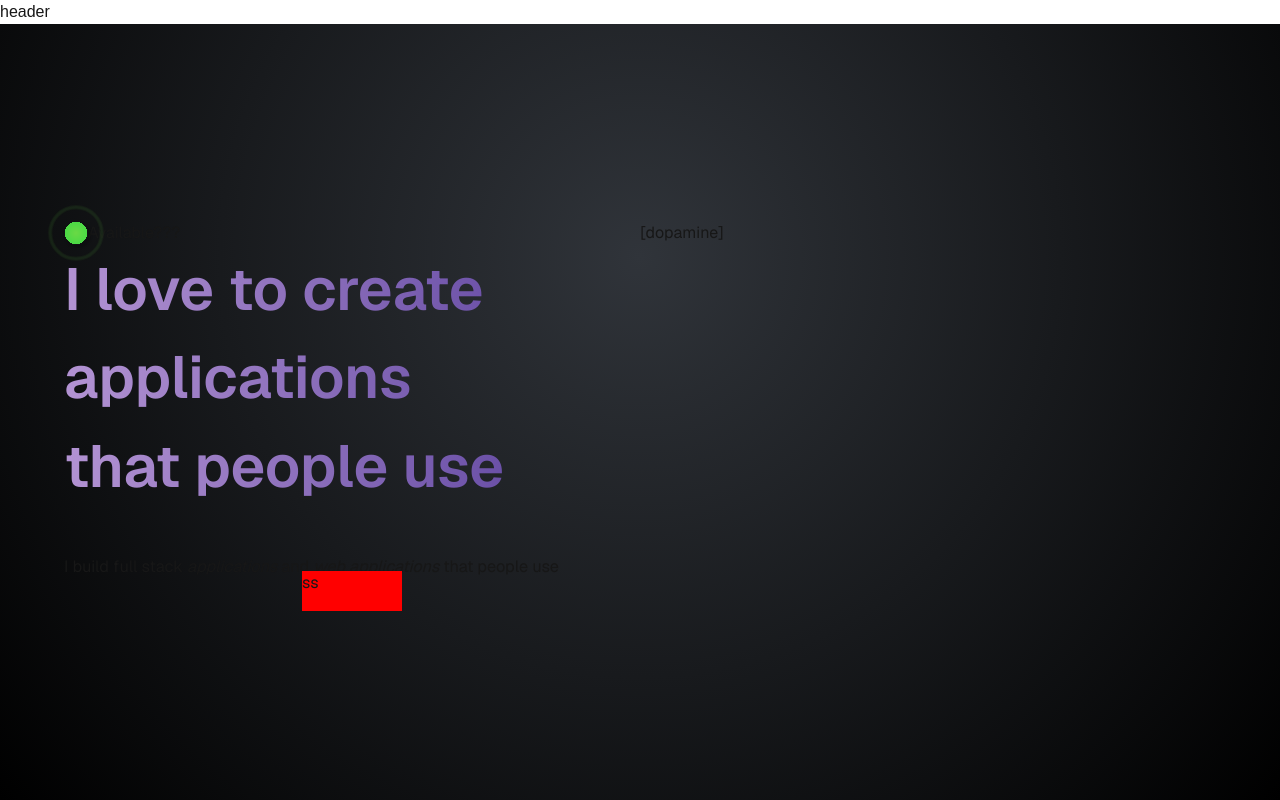
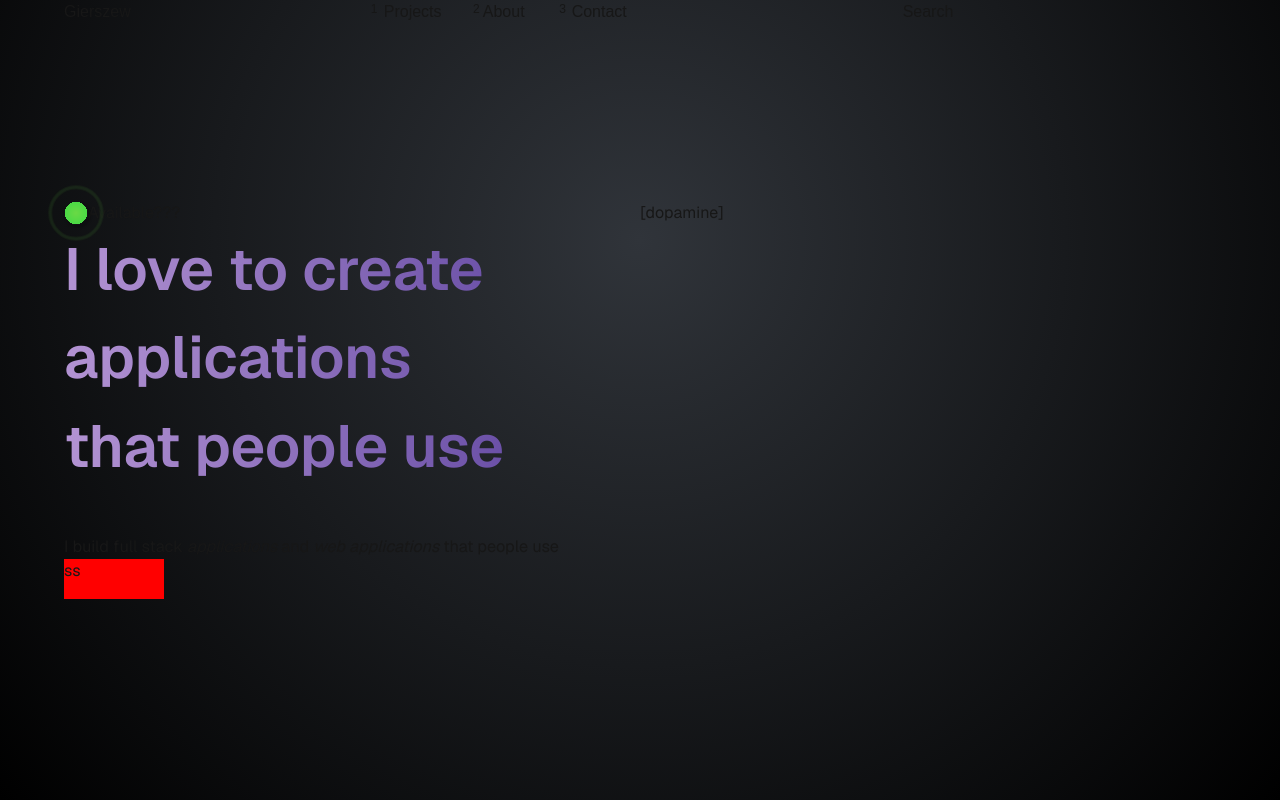
Before and after one commit to Gierszew/portfolio, a Next.js app: page / in a window 1280 px wide. Built offline with nearby package versions, Linux system fonts and the light colour scheme.

Commit message:
now need to do header and dopamine thing

```diff
--- /dev/null
+++ b/app/components/Header.tsx
@@ -0,0 +1,40 @@
+export default function Header() {
+    return (
+        <header className="flex justify-center fixed w-100/100">
+            <div className="flex w-6xl">
+                <nav className="w-1/4 flex justify-start left">
+                    <a href="#">Gierszew</a>
+                </nav>
+                <nav className="w-1/4 flex justify-around center">
+                    <div className="flex justify-between">
+                        <div className="flex flex-col justify-start w-1/10">
+                            <p className="text-[12px]">1</p>
+                        </div>
+                        <div className="w-4/5">
+                            Projects
+                        </div>
+                    </div>
+                    <div className="flex justify-between">
+                        <div className="flex flex-col justify-start w-1/10">
+                            <p className="text-[12px]">2</p>
+                        </div>
+                        <div className="w-4/5">
+                            About
+                        </div>
+                    </div>
+                    <div className="flex justify-between">
+                        <div className="flex flex-col justify-start w-1/10">
+                            <p className="text-[12px]">3</p>
+                        </div>
+                        <div className="w-4/5">
+                            Contact
+                        </div>
+                    </div>
+                </nav>
+                <nav className="w-1/2 flex justify-center right">
+                    Search
+                </nav>
+            </div>
+        </header>
+    )
+}
--- /dev/null
+++ b/app/components/ProjectFollow.tsx
@@ -0,0 +1,54 @@
+import { useRef, MouseEvent } from "react";
+
+export default function ProjectFollow() {
+    const containerRef = useRef<HTMLDivElement>(null);
+    const followRef = useRef<HTMLDivElement>(null);
+
+    const followCursorPosition = function (e: MouseEvent) {
+        e.preventDefault();
+        const container = containerRef.current;
+        const follow = followRef.current;
+
+        if (!container || !follow) return;
+
+        const rect = container.getBoundingClientRect();
+
+        const isInside = e.clientX >= rect.left && e.clientX <= rect.right && e.clientY >= rect.top && e.clientY <= rect.bottom
+
+        if (isInside) {
+            console.log("I am in");
+            const midX = (rect.right - rect.left) / 2;
+            const midY = (rect.bottom - rect.top) / 2;
+            console.log(midY);
+            const x = (rect.right - e.clientX) - midX;
+            const y = (rect.bottom - e.clientY) - midY;
+            follow.style.left = `${-x * 1 / 4}px`;
+            follow.style.top = `${-y * 1 / 4}px`;
+        }
+    }
+
+    const backInPosition = function (e: MouseEvent) {
+        const follow = followRef.current;
+
+        if (!follow) return;
+
+        follow.style.left = `0px`;
+        follow.style.top = `0px`;
+    }
+
+    return (
+        <div
+            className="w-25 h-10"
+            onMouseMove={(e) => followCursorPosition(e)}
+            onMouseLeave={(e) => backInPosition(e)}
+            ref={containerRef}>
+            <div
+                className="follow"
+                ref={followRef}>
+                <a>
+                    ss
+                </a>
+            </div>
+        </div>
+    )
+}
--- a/app/globals.css
+++ b/app/globals.css
@@ -3,9 +3,6 @@
 :root {
   --background: #ffffff;
   --foreground: #171717;
-
-  --x: 0.5;
-  --y: 0.5;
 }
 
 @theme inline {
@@ -86,13 +83,11 @@ main {
 
 .follow {
   position: absolute;
-  width: 100px;        /* ustal szerokość */
+  width: 100px;
   height: 40px;
   background-color: red;
-  /* Lewa krawędź: procent szerokości kontenera minus połowa szerokości elementu */
-  left: calc(var(--x) * 100% - 50px);
-  /* Górna krawędź analogicznie */
-  top: calc(var(--y) * 100% - 20px);
-  pointer-events: none; /* nie blokuje zdarzeń myszy */
+  pointer-events: none;
   transition: left 0.1s ease-out, top 0.1s ease-out;
+  left: 0;
+  top: 0;
 }
--- a/app/page.tsx
+++ b/app/page.tsx
@@ -1,33 +1,14 @@
 "use client"
 
-import Image from "next/image";
 import { MouseEvent, useRef } from "react";
+import ProjectFollow from "./components/ProjectFollow";
+import Header from "./components/Header";
 
 export default function Home() {
-  const containerRef = useRef<HTMLDivElement>(null);
 
-  const followCursorPosition = function (e: MouseEvent) {
-    const container = containerRef.current;
-    console.log(container);
-    if (!container) return;
-
-    const rect = container.getBoundingClientRect();
-    const x = (e.clientX - rect.left) / rect.width;
-    const y = (e.clientY - rect.top) / rect.height;
-
-    const clampedX = Math.min(1, Math.max(0, x));
-    const clampedY = Math.min(1, Math.max(0, y));
-
-    container.style.setProperty("--x", clampedX.toString());
-    container.style.setProperty("--y", clampedY.toString());
-
-    console.log(x);
-  }
   return (
     <>
-      <header>
-        header
-      </header>
+      <Header />
       <main className="flex flex-col flex-1 items-center justify-center bg-zinc-50 font-sans">
         <div className="flex flex-row justify-center  w-screen">
           <div className="flex flex-col w-xl">
@@ -46,12 +27,9 @@ export default function Home() {
 
               that people use
             </p>
-            <div className="relative flex flex-row">
-              <div onMouseMove={(e) => followCursorPosition(e)} className="follow">
-                <a>
-                  ss
-                </a>
-              </div>
+            <div
+              className="relative flex flex-row">
+              <ProjectFollow />
               <div>
                 <a>
                   <button>
```
